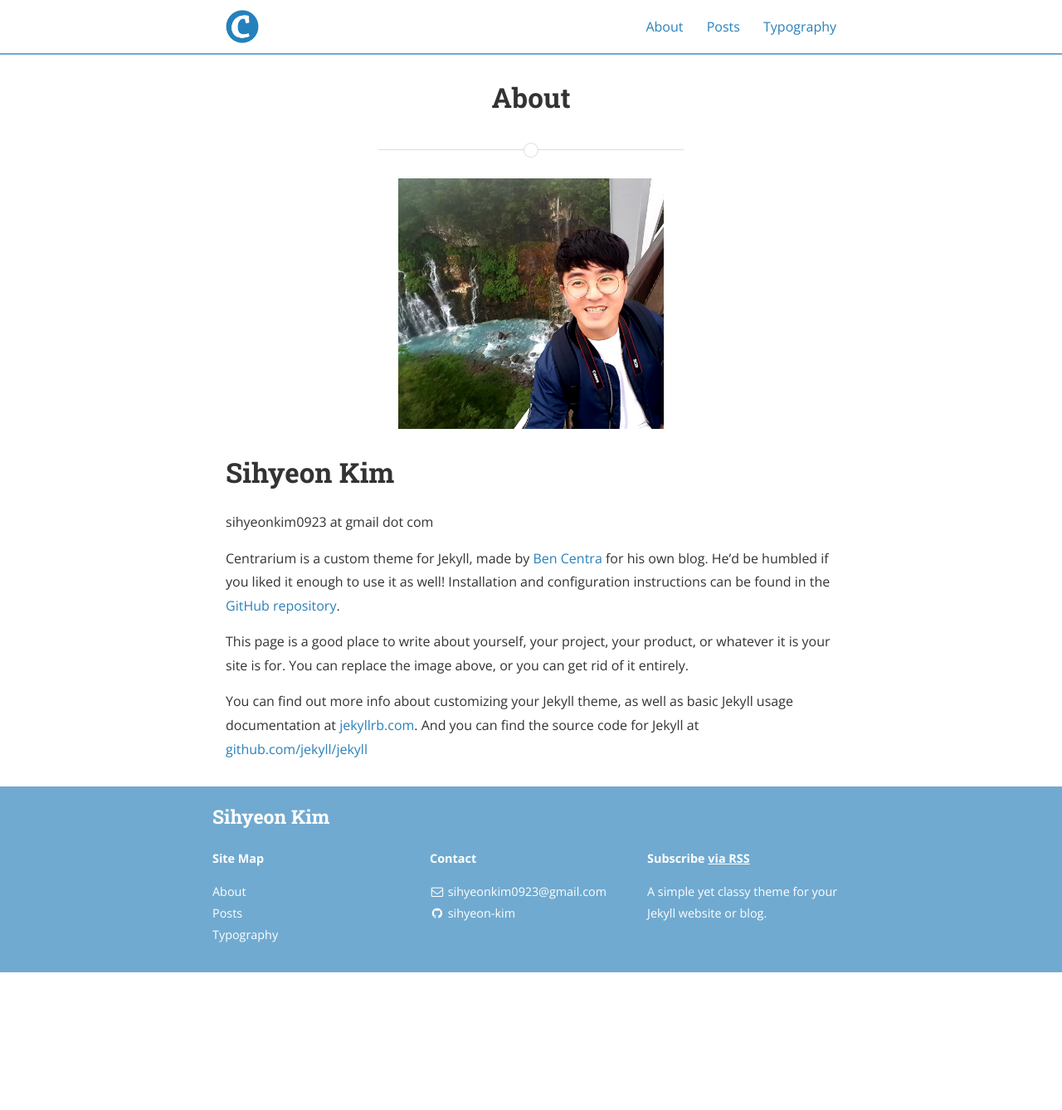
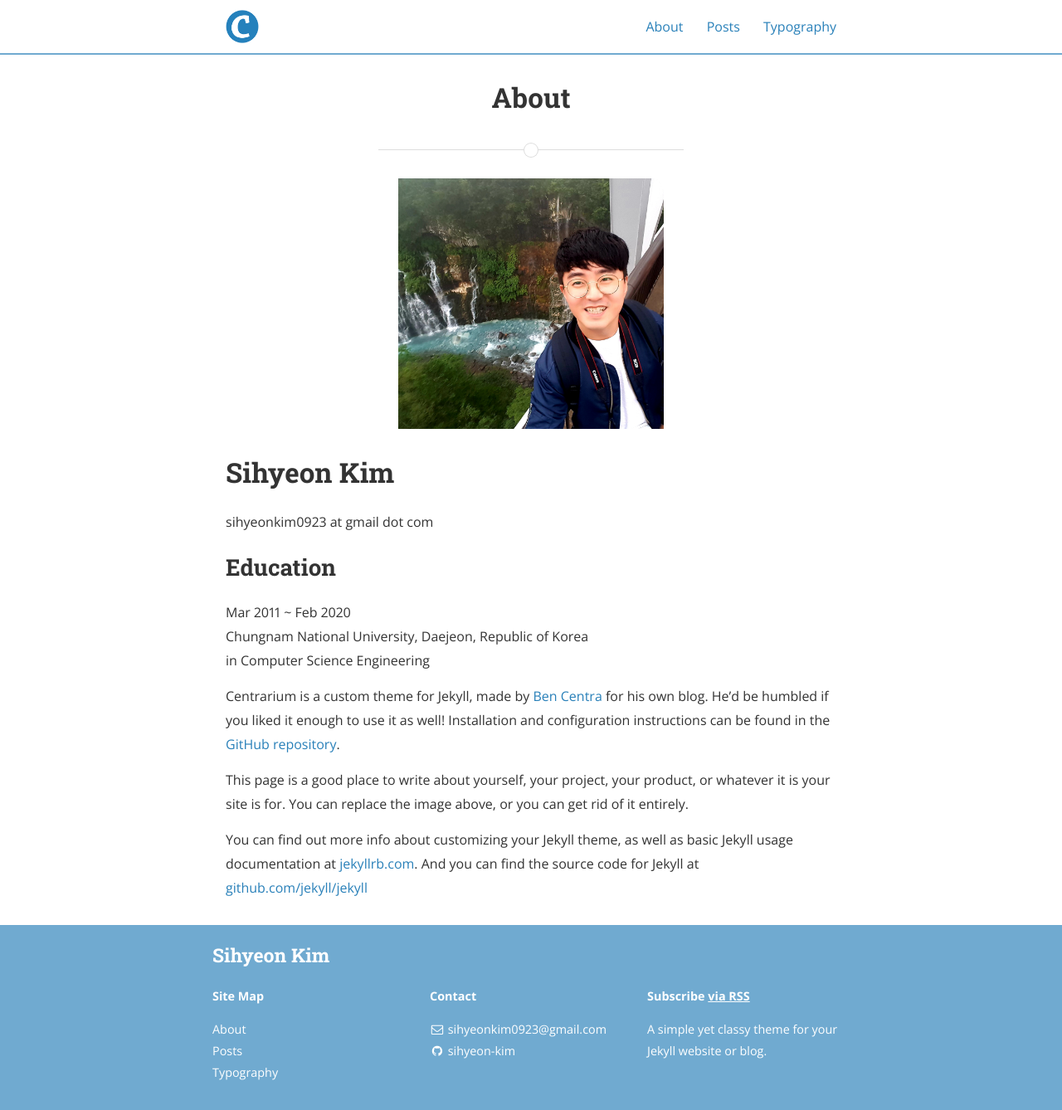
Before and after one commit to sihyeon-kim/sihyeon-kim.github.io, a Jekyll site: the page built from about.md, in a window 1280 px wide. Shown: the whole page at 83% size. Built offline with Jekyll 4.4.1, drawn with Linux system fonts in a browser that asks for light colours; nearby versions of some CDN libraries; before the commit the page ends 1172 px from its top, so only the background shows below that.

Commit message:
Update about.md

```diff
--- a/about.md
+++ b/about.md
@@ -9,6 +9,11 @@ permalink: /about/
 # Sihyeon Kim
 sihyeonkim0923 at gmail dot com
 
+## Education
+Mar 2011 ~ Feb 2020
+  Chungnam National University, Daejeon, Republic of Korea
+  in Computer Science Engineering
+
 Centrarium is a custom theme for Jekyll, made by [Ben Centra][bencentra] for his own blog. He'd be humbled if you liked it enough to use it as well! Installation and configuration instructions can be found in the [GitHub repository](https://github.com/bencentra/centrarium).
 
 This page is a good place to write about yourself, your project, your product, or whatever it is your site is for. You can replace the image above, or you can get rid of it entirely.
```
